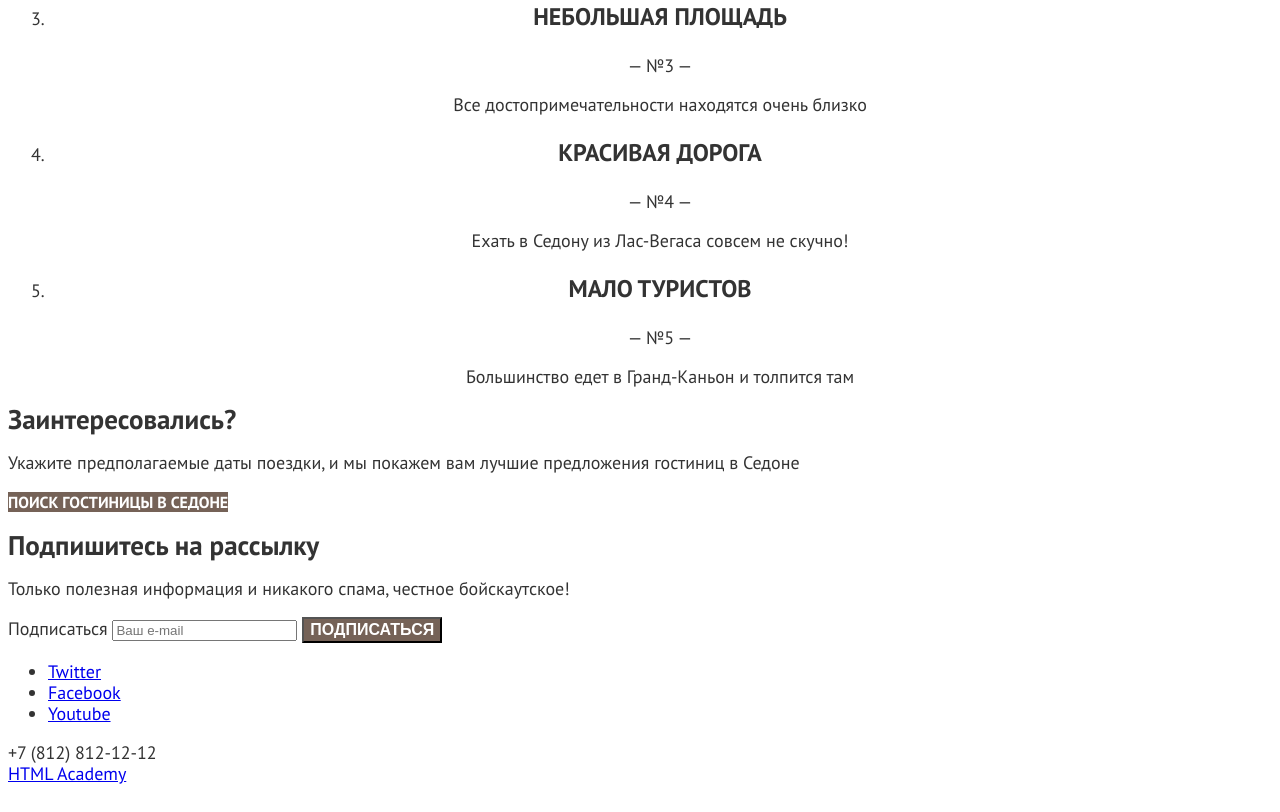
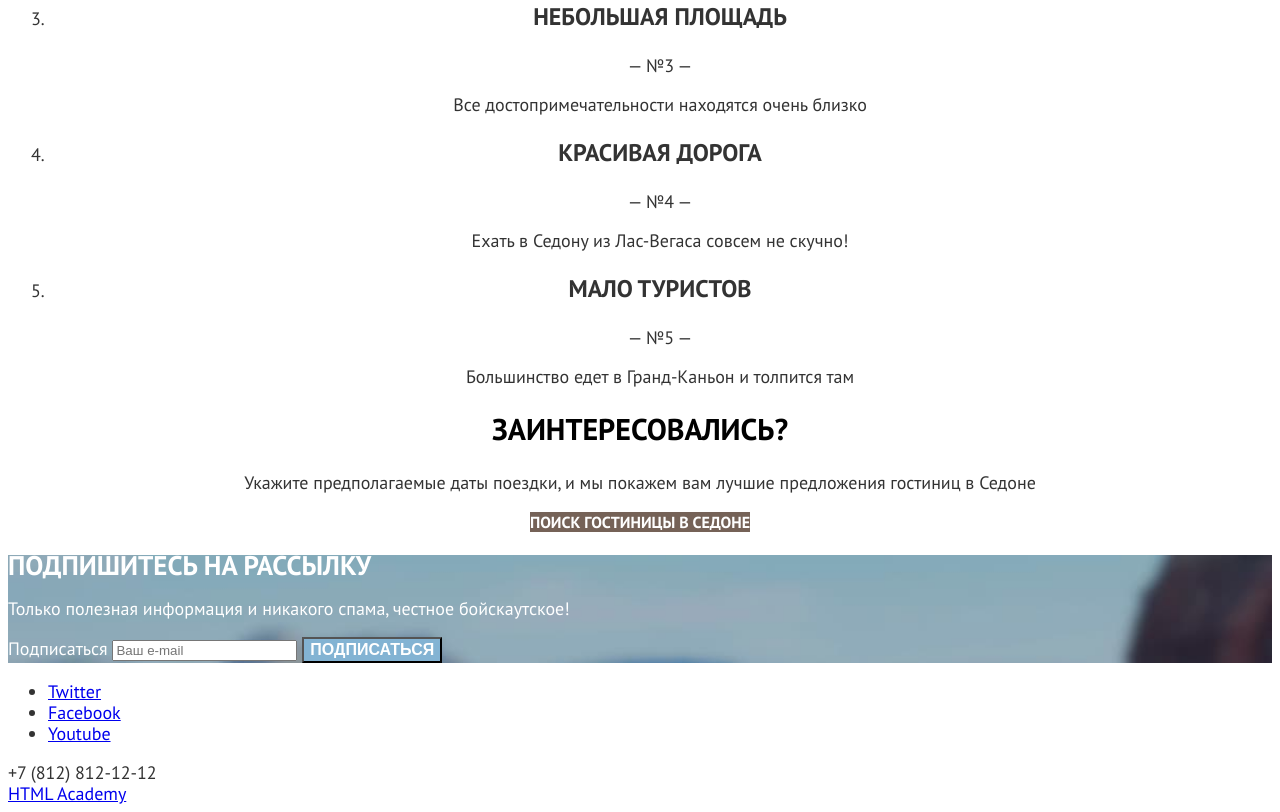
Before and after one commit to alldsaiw/Sedona, a plain HTML site: page index.html in a window 1280 px wide. Shown: the part 2396-3208 px from the top of the page. Drawn offline with Linux system fonts and the light colour scheme.

Commit message:
base index styles completed

```diff
--- a/styles/style.css
+++ b/styles/style.css
@@ -60,6 +60,13 @@ text-decoration: none;
 
 }
 
+/* Advantages */
+
+.advantages-wrapper{
+    color: #fff;
+    background-color: #83B3D3;
+}
+
 .advantages-list {
     text-align: center;
 }
@@ -99,3 +106,42 @@ text-transform: uppercase;
 font-size: 18px;
 line-height: 21px;
 }
+
+/* Hotel search */
+
+.hotel-search {
+    text-align: center;
+}
+
+.hotel-search-header {
+    font-weight: 700;
+font-size: 30px;
+line-height: 36px;
+text-transform: uppercase;
+color: #000000;
+}
+
+.hotel-search-text {
+    font-weight: 400;
+    font-size: 22px;
+    line-height: 26px;
+color: #333333;
+
+}
+
+/* Subscription */
+
+.subscription {
+    background-image: url("../images/mail-background.jpg");
+    background-repeat: no-repeat;
+    background-size: 100% auto;
+    color: #fff;
+}
+
+.subscription-header{
+    text-transform: uppercase;
+}
+
+.subscr-button {
+    background-color: #83B3D3;
+}
```
